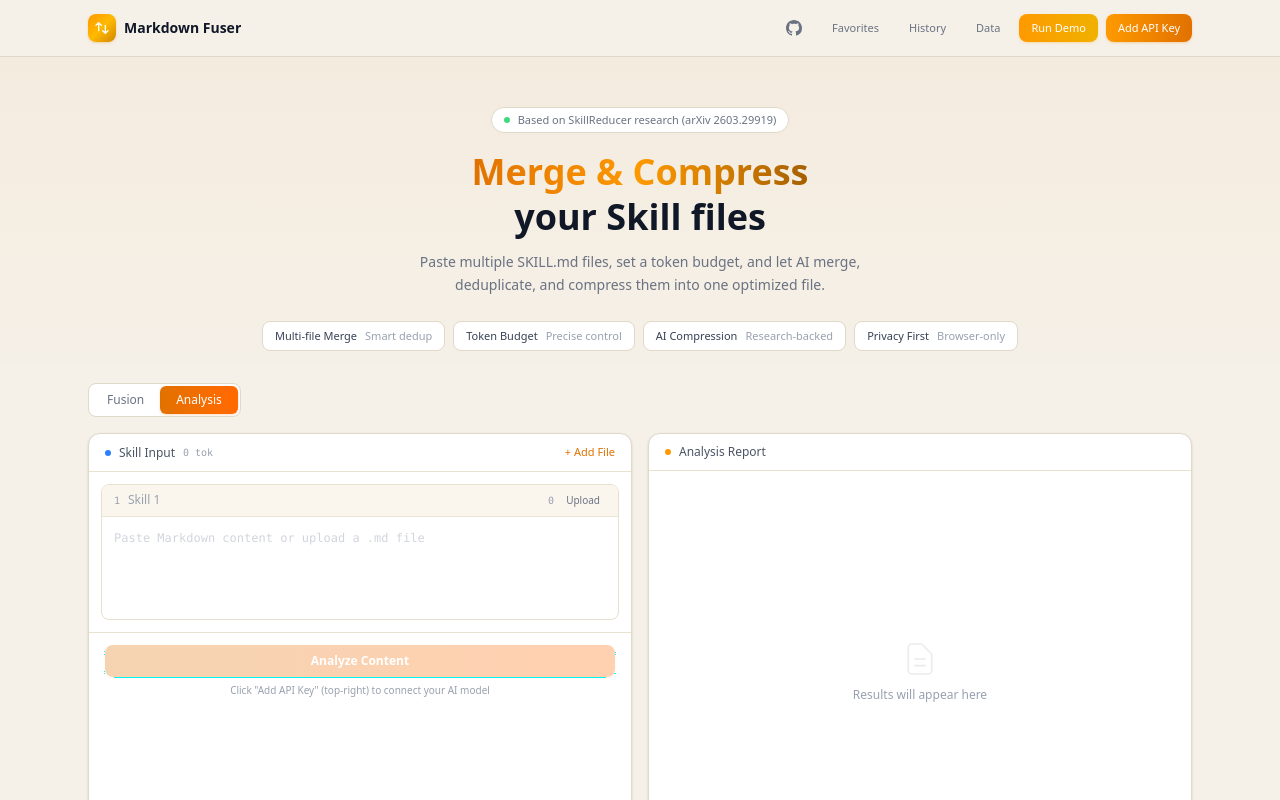
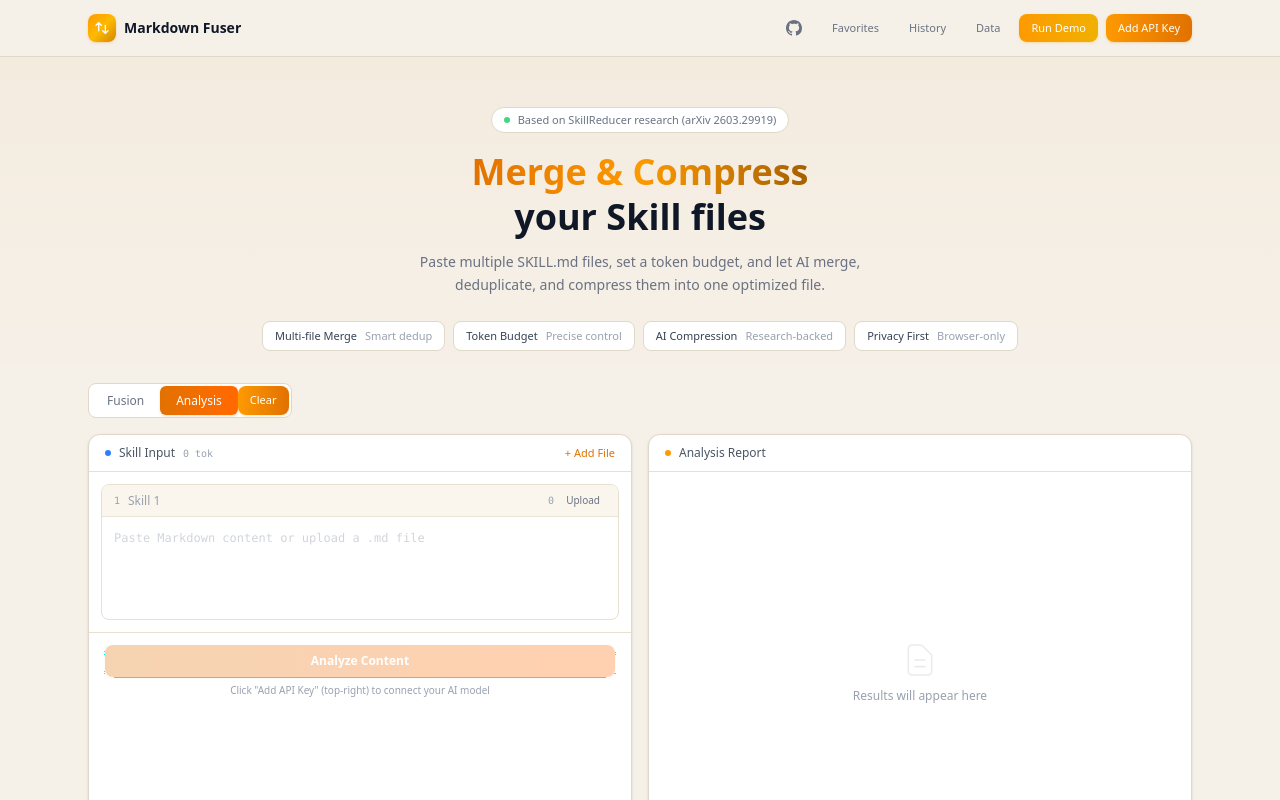
Before and after one commit to Thomaszhou22/skill-fuser, a React (Vite) app: page / in a window 1280 px wide. Both pictures are taken after a click on the button "Analysis". Shown: the top 800 px of the page. Built offline with nearby package versions, Linux system fonts and the light colour scheme.

Commit message:
feat: add Clear button for Analysis mode

```diff
--- a/src/App.tsx
+++ b/src/App.tsx
@@ -809,6 +809,7 @@
           <div className="flex rounded-lg overflow-hidden bg-white border border-[#e0d8c8] p-0.5">
             <button onClick={() => setMode('fusion')} className={`px-4 py-1.5 rounded-md text-xs font-medium transition-all ${mode === 'fusion' ? 'bg-gradient-to-r from-amber-500 to-amber-600 text-white shadow shadow-amber-600/20' : 'text-gray-500 hover:text-gray-700'}`}>Fusion</button>
             <button onClick={() => setMode('analysis')} className={`px-4 py-1.5 rounded-md text-xs font-medium transition-all ${mode === 'analysis' ? 'bg-gradient-to-r from-amber-600 to-orange-500 text-white shadow shadow-orange-500/20' : 'text-gray-500 hover:text-gray-700'}`}>Analysis</button>
+            {mode === 'analysis' && <button onClick={() => { setSkills([{ id: uid(), name: '', content: '' }]); setResult(''); setFusionGroups([]); setPhase('idle'); setError(''); setRatio(50) }} className="px-3 py-1.5 rounded-lg text-[11px] font-medium bg-gradient-to-r from-amber-500 to-amber-600 text-white shadow shadow-amber-500/20 hover:from-amber-400 hover:to-amber-500 transition">Clear</button>}
           </div>
           {mode === 'fusion' && (<>
             <div className="flex items-center gap-2 px-3 py-1.5 rounded-lg bg-white border border-[#e0d8c8]">
```
